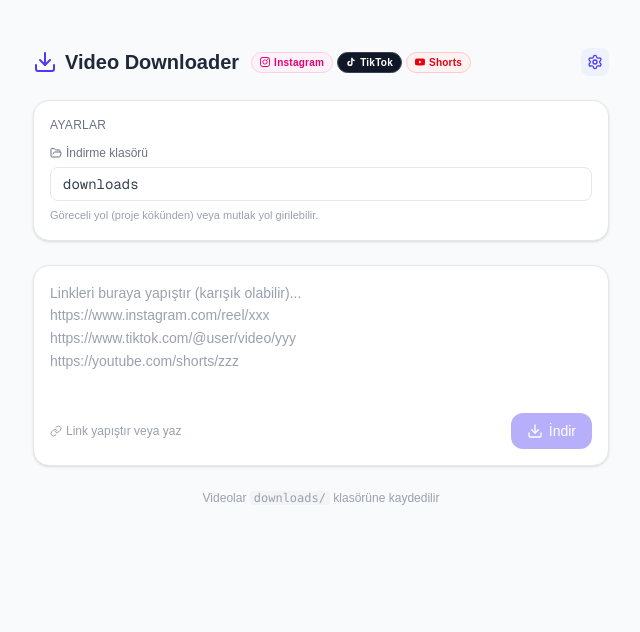
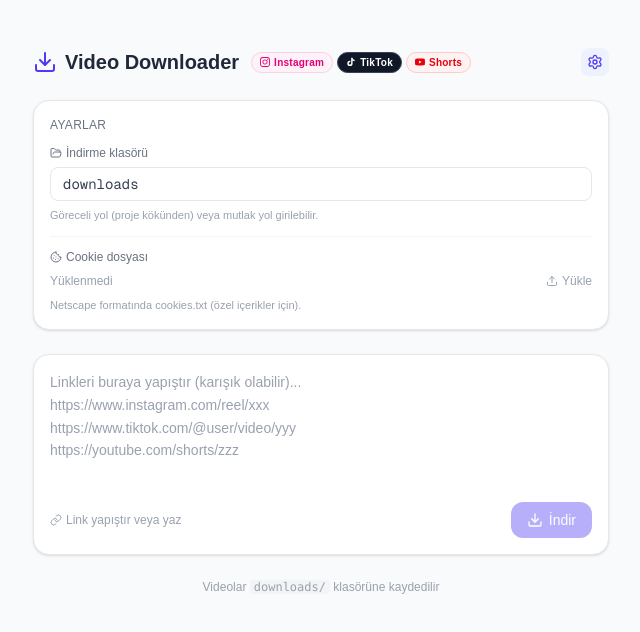
Before and after one commit to mahmuthanb/video-downloader, a Next.js app: page / in a window 1280 px wide. Both pictures are taken after a click on the button "Ayarlar". Shown: the top 632 px of the page, without its empty margins (319-959 px from the left). Built offline with nearby package versions, Linux system fonts and the light colour scheme.

Commit message:
feat: add cookie file support (upload/delete via settings panel)

```diff
--- /dev/null
+++ b/app/api/cookies/route.ts
@@ -0,0 +1,33 @@
+import { NextRequest } from "next/server";
+import path from "path";
+import fs from "fs";
+
+const COOKIE_DIR = path.join(process.cwd(), ".cookies");
+const COOKIE_PATH = path.join(COOKIE_DIR, "cookies.txt");
+
+export async function GET() {
+  const exists = fs.existsSync(COOKIE_PATH);
+  return Response.json({ loaded: exists });
+}
+
+export async function POST(request: NextRequest) {
+  const formData = await request.formData();
+  const file = formData.get("file") as File | null;
+
+  if (!file) {
+    return new Response("Missing file", { status: 400 });
+  }
+
+  const text = await file.text();
+  fs.mkdirSync(COOKIE_DIR, { recursive: true });
+  fs.writeFileSync(COOKIE_PATH, text, { mode: 0o600 });
+
+  return Response.json({ loaded: true });
+}
+
+export async function DELETE() {
+  if (fs.existsSync(COOKIE_PATH)) {
+    fs.unlinkSync(COOKIE_PATH);
+  }
+  return Response.json({ loaded: false });
+}
--- a/app/api/download/route.ts
+++ b/app/api/download/route.ts
@@ -2,6 +2,8 @@ import { spawn } from "child_process";
 import path from "path";
 import fs from "fs";
 import { NextRequest } from "next/server";
+
+const COOKIE_PATH = path.join(process.cwd(), ".cookies", "cookies.txt");
 
 export async function GET(request: NextRequest) {
   const url = request.nextUrl.searchParams.get("url");
@@ -27,7 +29,7 @@ export async function GET(request: NextRequest) {
         );
       };
 
-      const proc = spawn("yt-dlp", [
+      const ytdlpArgs = [
         "--output",
         `${outputDir}/%(uploader)s_%(id)s.%(ext)s`,
         "--format",
@@ -36,8 +38,15 @@ export async function GET(request: NextRequest) {
         "mp4",
         "--no-playlist",
         "--newline",
-        url,
-      ]);
+      ];
+
+      if (fs.existsSync(COOKIE_PATH)) {
+        ytdlpArgs.push("--cookies", COOKIE_PATH);
+      }
+
+      ytdlpArgs.push(url);
+
+      const proc = spawn("yt-dlp", ytdlpArgs);
 
       let filename = "";
 
--- a/app/page.tsx
+++ b/app/page.tsx
@@ -1,7 +1,7 @@
 "use client";
 
 import { useState, useCallback, useEffect, useRef } from "react";
-import { CheckCircle, XCircle, Loader2, Download, Link, Trash2, RotateCcw, X, Settings, FolderOpen } from "lucide-react";
+import { CheckCircle, XCircle, Loader2, Download, Link, Trash2, RotateCcw, X, Settings, FolderOpen, Cookie, Upload } from "lucide-react";
 
 type Status = "waiting" | "downloading" | "done" | "error";
 type Platform = "instagram" | "tiktok" | "youtube";
@@ -162,6 +162,8 @@ const MAX_CONCURRENT = 3;
 export default function Home() {
   const [input, setInput] = useState("");
   const [showSettings, setShowSettings] = useState(false);
+  const [cookieLoaded, setCookieLoaded] = useState(false);
+  const cookieInputRef = useRef<HTMLInputElement>(null);
   const [outputDir, setOutputDir] = useState(() => {
     if (typeof window === "undefined") return "downloads";
     return localStorage.getItem("vd_outputDir") ?? "downloads";
@@ -194,6 +196,10 @@ export default function Home() {
   useEffect(() => {
     localStorage.setItem("vd_outputDir", outputDir);
   }, [outputDir]);
+
+  useEffect(() => {
+    fetch("/api/cookies").then((r) => r.json()).then((d) => setCookieLoaded(d.loaded));
+  }, []);
 
   const detected = extractUrls(input);
   const foundCount = detected.length;
@@ -301,6 +307,22 @@ export default function Home() {
     [update]
   );
 
+  const handleCookieUpload = async (e: React.ChangeEvent<HTMLInputElement>) => {
+    const file = e.target.files?.[0];
+    if (!file) return;
+    const formData = new FormData();
+    formData.append("file", file);
+    const r = await fetch("/api/cookies", { method: "POST", body: formData });
+    const d = await r.json();
+    setCookieLoaded(d.loaded);
+    if (cookieInputRef.current) cookieInputRef.current.value = "";
+  };
+
+  const handleCookieDelete = async () => {
+    await fetch("/api/cookies", { method: "DELETE" });
+    setCookieLoaded(false);
+  };
+
   const clearDone = () => {
     setItems((prev) =>
       prev.filter((d) => d.status !== "done" && d.status !== "error")
@@ -362,6 +384,44 @@ export default function Home() {
                 Göreceli yol (proje kökünden) veya mutlak yol girilebilir.
               </p>
             </label>
+
+            <div className="border-t border-gray-100 pt-3 mt-3 space-y-2">
+              <span className="text-xs text-gray-500 flex items-center gap-1">
+                <Cookie className="w-3 h-3" />
+                Cookie dosyası
+              </span>
+              <div className="flex items-center gap-2">
+                <span className={`text-xs font-medium ${cookieLoaded ? "text-emerald-600" : "text-gray-400"}`}>
+                  {cookieLoaded ? "Yüklü" : "Yüklenmedi"}
+                </span>
+                <input
+                  ref={cookieInputRef}
+                  type="file"
+                  accept=".txt"
+                  onChange={handleCookieUpload}
+                  className="hidden"
+                />
+                <button
+                  onClick={() => cookieInputRef.current?.click()}
+                  className="flex items-center gap-1 text-xs text-gray-400 hover:text-indigo-600 transition-colors ml-auto"
+                >
+                  <Upload className="w-3 h-3" />
+                  {cookieLoaded ? "Değiştir" : "Yükle"}
+                </button>
+                {cookieLoaded && (
+                  <button
+                    onClick={handleCookieDelete}
+                    className="flex items-center gap-1 text-xs text-gray-400 hover:text-red-500 transition-colors"
+                  >
+                    <Trash2 className="w-3 h-3" />
+                    Sil
+                  </button>
+                )}
+              </div>
+              <p className="text-[11px] text-gray-400">
+                Netscape formatında cookies.txt (özel içerikler için).
+              </p>
+            </div>
           </div>
         )}
 
```
Also changed, not shown: 1 other file (tests, documents, lock files or other folders).
